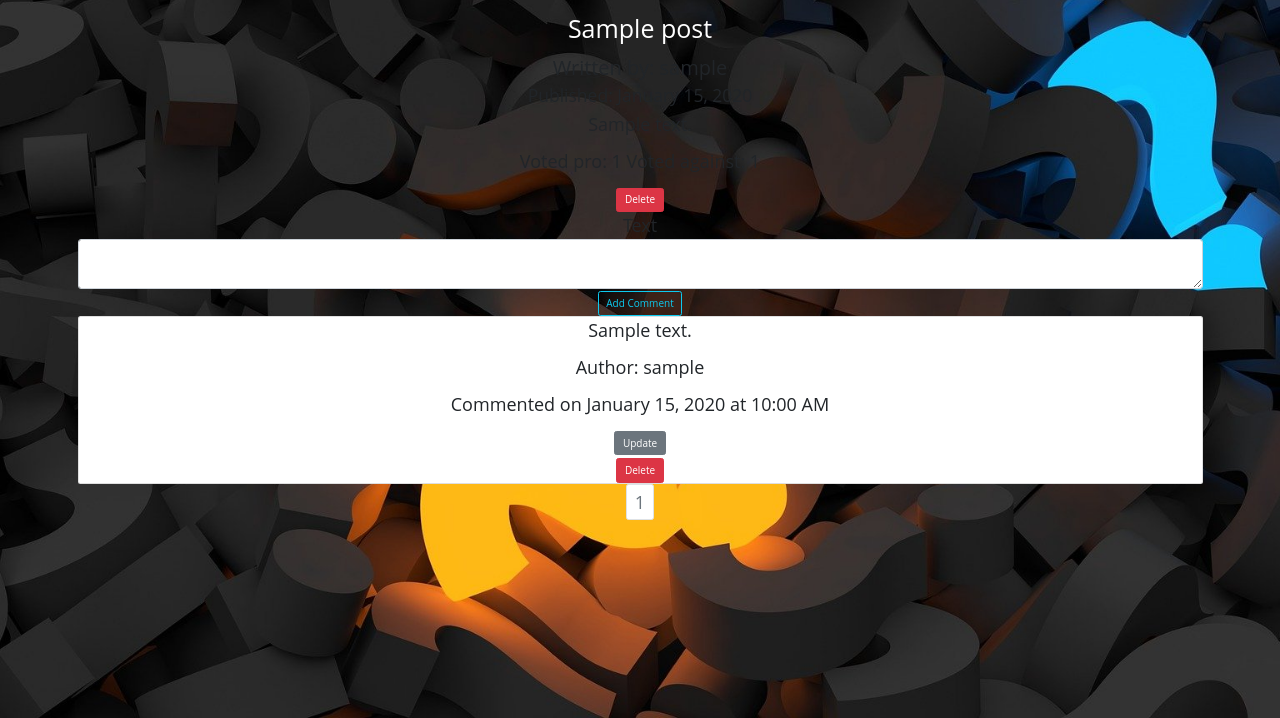
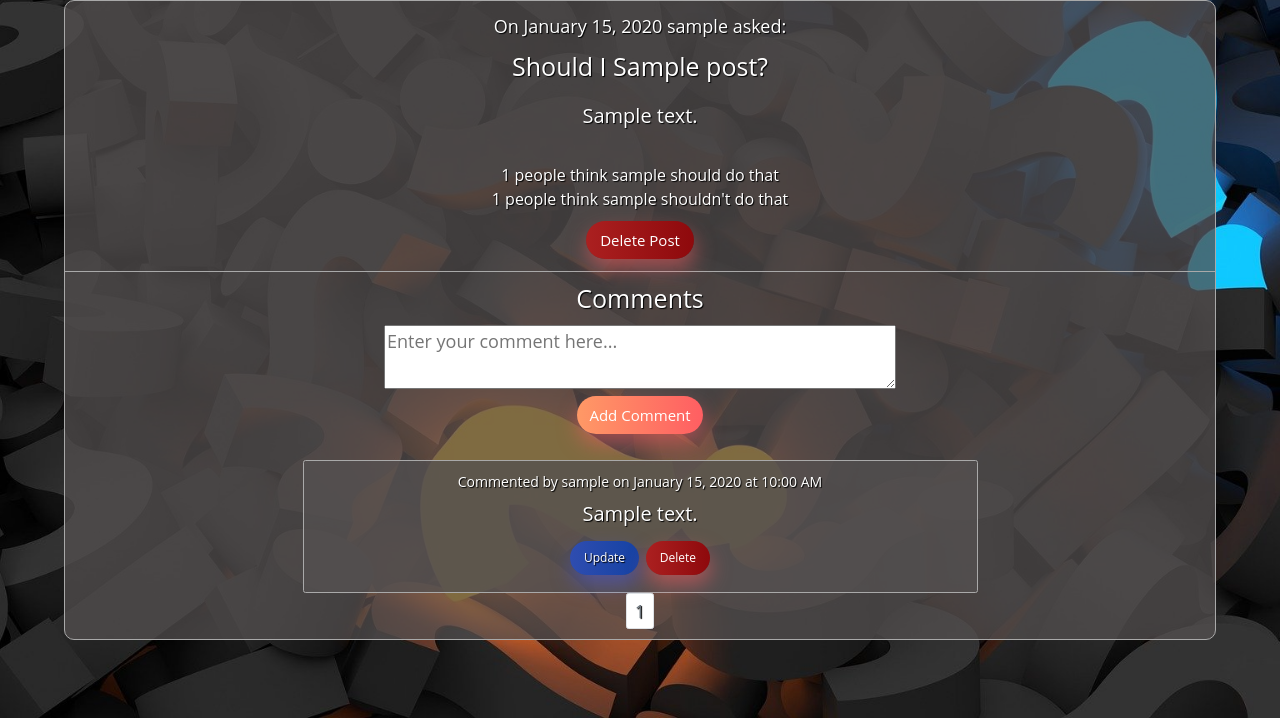
Before and after one commit to Illia-Br/should-i-do-it, a Flask app: page /1 in a window 1280 px wide. Shown: the part 82-800 px from the top of the page. Run offline with Flask 2, Linux system fonts and the light colour scheme; a user stored in the database is signed in; tables that the repository leaves empty hold one stand-in row (values such as "Sample post").

Commit message:
style post page

```diff
--- a/myapp/static/styles/style.css
+++ b/myapp/static/styles/style.css
@@ -26,7 +26,6 @@ body {
 
 
 #main-nav {
-  grid-area: nav;
   display: flex;
   justify-content: flex-end;
   align-items: center;
@@ -116,6 +115,44 @@ h1 {
   color: white;
 }
 
+.btn-delete {
+  border: none;
+  outline: none;
+  background: linear-gradient(90deg, #ab2020, #8e090c);
+  padding: 0.8rem 1.4rem;
+  border-radius: 50px;
+  color: white;
+  font-size: 1.5rem;
+  box-shadow: 1px 10px 2rem rgba(255, 94, 98, 0.5);
+  transition: all .2s ease-in;
+  text-decoration: none;
+  margin-bottom: 1%;
+}
+
+.btn-delete:hover {
+  box-shadow: 0px 5px 1rem rgba(255, 94, 98, 0.5);
+  color: white;
+}
+
+.btn-update {
+  border: none;
+  outline: none;
+  background: linear-gradient(90deg, #2f4db0, #1542a4);
+  padding: 0.8rem 1.4rem;
+  border-radius: 50px;
+  color: white;
+  font-size: 1.5rem;
+  box-shadow: 1px 10px 2rem rgba(73, 86, 225, 0.5);
+  transition: all .2s ease-in;
+  text-decoration: none;
+  margin-bottom: 1%;
+}
+
+.btn-update:hover {
+  box-shadow: 0px 5px 1rem rgba(67, 81, 230, 0.5);
+  color: white;
+}
+
 .login-form {
   background: rgba(84, 80, 80, 0.742);
   color: #fff;
@@ -137,3 +174,67 @@ h1 {
   border: solid 1px rgb(24, 24, 24);
   max-width: 70%;
 }
+
+#post-main {
+  background: rgba(84, 80, 80, 0.742);
+  max-width: 90%;
+  margin: 0 auto;
+  border-radius: 10px;
+  border: solid 1px darkgray;
+  color: #fff;
+  text-shadow: 1px 1px 1px black;
+}
+
+#post-container {
+  margin-top: 1%;
+  border-bottom: solid 1px darkgray;
+}
+
+#post-container h2 {
+  margin-top: 2%;
+}
+
+.votes {
+  font-size: 1.6rem;
+  margin-top: 3%;
+}
+
+.hidden {
+  display: none;
+}
+
+.comment-form {
+  margin: 0 auto;
+  max-width: 70%;
+  padding-bottom: 1rem;
+}
+
+#text {
+  width: 40vw;
+  height: 8vh;
+}
+
+.btn-container {
+  display: flex;
+  justify-content: center;
+  padding-bottom: 1rem;
+}
+
+.btn-container .btn-update {
+  margin-right: 1%;
+}
+
+.card {
+  background: rgba(84, 80, 80, 0.776);
+  margin: 0 auto;
+  max-width: 60%;
+  border: solid 1px darkgray;
+}
+
+.card p{
+  font-size: 1.4rem;
+}
+
+.card .btn-delete, .card .btn-update {
+  font-size: 1.2rem;
+}
--- a/myapp/templates/index.html
+++ b/myapp/templates/index.html
@@ -10,7 +10,7 @@
                     "Should I {{each_post.title}}?"
                 </h1>
                 <p>Posted by <a href="{{url_for('users.user_posts', username=each_post.author.username)}}">{{each_post.author.username}}</a> on {{each_post.date.strftime('%B %d, %Y')}}</p>
-                <a class="btn-prim" href="{{url_for('posts.post', post_id=each_post.id)}}">Help {{each_post.author.username}} to Decide</a>
+                <a class="btn-prim" href="{{url_for('posts.post', post_id=each_post.id)}}">Read Post</a>
             </div>
         </div>
     {% endfor %}
--- a/myapp/templates/post.html
+++ b/myapp/templates/post.html
@@ -1,61 +1,60 @@
 {% extends "base.html" %}
 {% block content %}
-<div class="jumbotron">
-  <h1>{{ post.title }}</h1>
-  <h2>Written by: {{post.author.username}}</h2>
-  <h3>Published: {{ post.date.strftime('%B %d, %Y') }}</h3>
-  <p>{{post.description}}</p>
-  <p>Voted pro: {{pro_votes}} Voted against: {{votes_against}}</p>
+<main id="post-main">
+  <div id="post-container">
+    <p>On {{ post.date.strftime('%B %d, %Y') }} {{ post.author.username }} asked:</p>
+    <h1>Should I {{ post.title }}?</h1>
+    <h2>{{post.description}}</h2>
+    <p class="votes">{{pro_votes}} people think {{ post.author.username }} should do that <br> {{votes_against}} people think {{ post.author.username }} shouldn't do that</p>
     {% if post.author == current_user %}
       <div>
         <form action="{{ url_for('posts.delete_post', post_id=post.id) }}" method="POST">
-        <input class="btn btn-danger" type="submit" value="Delete">
+          <input class="btn-delete" type="submit" value="Delete Post">
         </form>
       </div>
       {% else %}
       {% if vote.vote_pro %}
-      <p>You voted pro</p>
+        <p class="votes" >You voted pro</p>
         {% elif vote.vote_against %}
-      <p>You voted against</p>
+        <p class="votes">You voted against</p>
         {% else %}
-      <p>You haven't voted yet</p>
+        <p class="votes">You haven't voted yet</p>
         {% endif %}
-     <div>
+     <div class="btn-container">
       <form action="{{ url_for('votes.add_vote_pro', post_id=post.id) }}" method="POST">
         <input class="btn btn-secondary" type="submit" value="Pro">
       </form>
-     <div>
+
       <form action="{{ url_for('votes.add_vote_against', post_id=post.id) }}" method="POST">
         <input class="btn btn-danger" type="submit" value="Against">
       </form>
      </div>
    {% endif %}
-   <div class="container">
-    <form class="form-group" method="POST" action="{{ url_for('comments.add_comment', post_id=post.id) }}">
+  </div>
+
+  <h1>Comments</h1>
+
+    <form class="comment-form"
+    method="POST" action="{{ url_for('comments.add_comment', post_id=post.id) }}">
         {{form.hidden_tag()}}
-        <div class="form-group">
-          {{form.text.label(class="form-control-label")}}
-          {{form.text(class="form-control form-control-lg")}}
-      </div>
-      <div class="form-group">
-          {{form.submit(class="btn btn-outline-info")}}
-      </div>
+          {{form.text.label(class="hidden")}}
+          {{form.text(class="text-box", placeholder="Enter your comment here...")}}<br>
+          {{form.submit(class="btn-prim")}}
     </form>
-  </div>
+
      <div class="container">
       {% for comment in comments.items %}
       <div class="card">
-          <div class="car-boy">
-              <p>{{comment.text}}</p>
-              <p>Author: {{comment.author.username}}</p>
-              <p>Commented on {{comment.date.strftime('%B %d, %Y')}} at {{comment.date.strftime('%I:%M %p')}}</p>
+          <div class="card-body">
+            <p>Commented by {{comment.author.username}} on {{comment.date.strftime('%B %d, %Y')}} at {{comment.date.strftime('%I:%M %p')}}</p>
+            <h2>{{comment.text}}</h2>
           </div>
           {% if comment.author == current_user %}
-            <div>
-              <a class="btn btn-secondary" href="{{ url_for('comments.update', comment_id=comment.id) }}">Update</a>
+            <div class="btn-container">
+              <a class="btn-update" href="{{ url_for('comments.update', comment_id=comment.id) }}">Update</a>
               <br>
               <form action="{{ url_for('comments.delete_comment', comment_id=comment.id) }}" method="POST">
-                <input class="btn btn-danger" type="submit" value="Delete">
+                <input class="btn-delete" type="submit" value="Delete">
               </form>
             </div>
           {% endif %}
@@ -63,7 +62,7 @@
   {% endfor %}
     </div>
 
-</div>
+
 <nav aria-label="Page Navigation example">
   <ul class="pagination justify-content-center">
 
@@ -80,4 +79,5 @@
       {% endfor %}
   </ul>
 </nav>
+</main>
 {% endblock content %}
```
Lines whose indentation alone changed are shown as unchanged.
